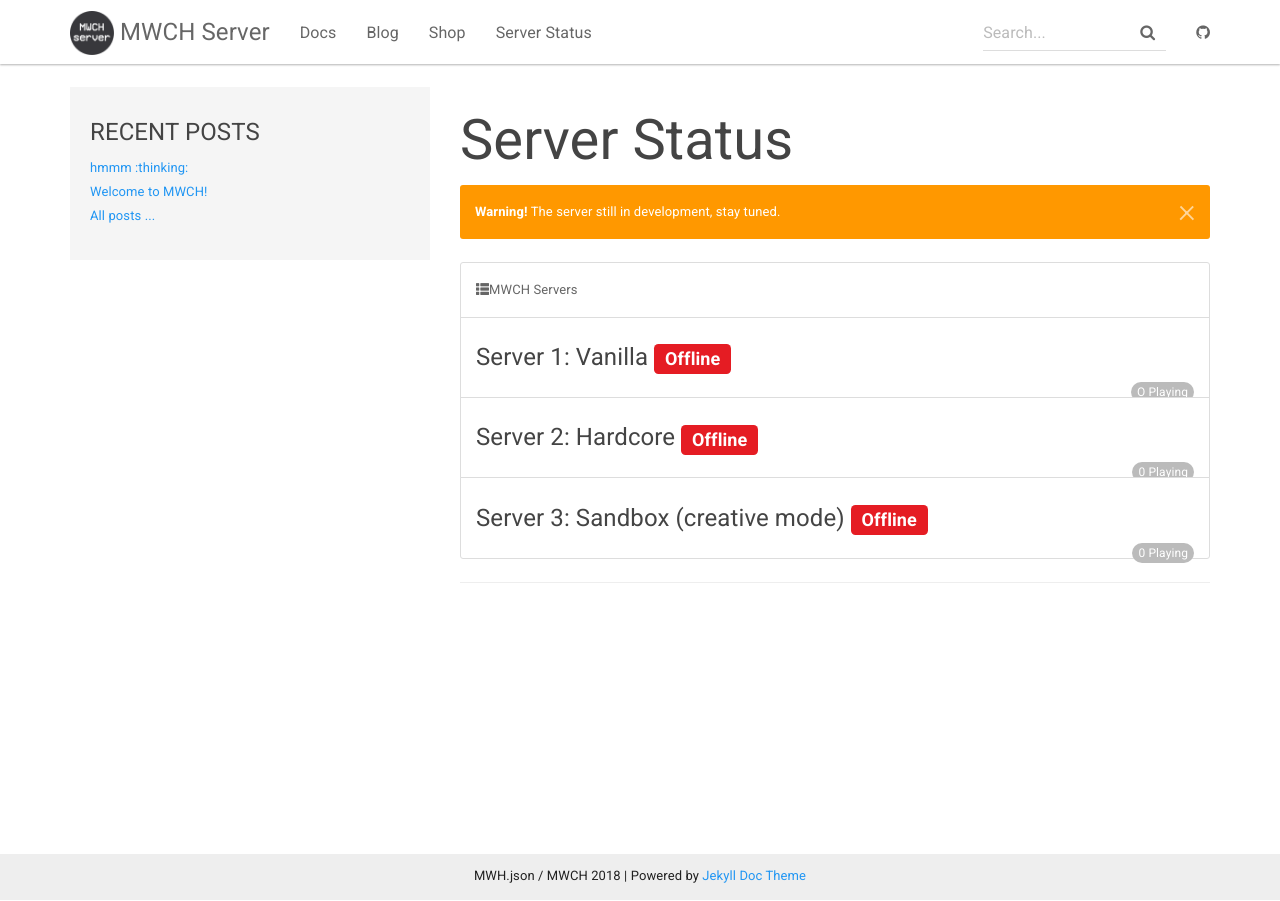
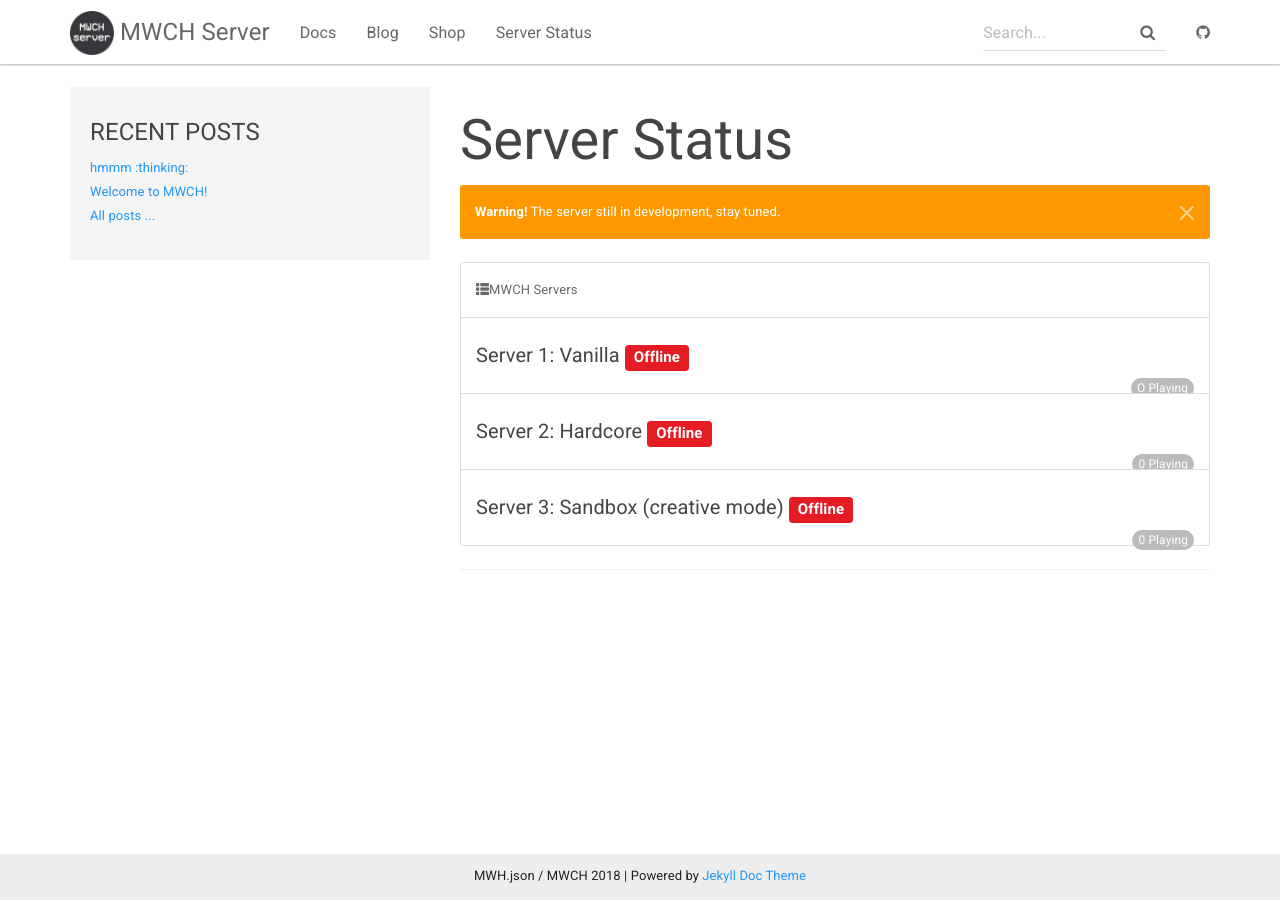
Before and after one commit to nattapong3912/website, a Jekyll site: the page built from status.md, in a window 1280 px wide. Built offline with Jekyll 4.4.1, drawn with Linux system fonts in a browser that asks for light colours; nearby versions of some CDN libraries; library files that are not in the unit come from our copies.

Commit message:
Update status.md

```diff
--- a/status.md
+++ b/status.md
@@ -10,7 +10,7 @@ title: Server Status
 
 <ul class="list-group">
 <li class="list-group-item"><span class="glyphicon glyphicon-th-list" aria-hidden="true"></span>MWCH Servers</li>
-<li class="list-group-item"><h4>Server 1: Vanilla <span class="label label-danger">Offline</span></h4><span class="badge">O Playing</span></li>
-<li class="list-group-item"><h4>Server 2: Hardcore <span class="label label-danger">Offline</span></h4><span class="badge">0 Playing</span></li>
-<li class="list-group-item"><h4>Server 3: Sandbox (creative mode) <span class="label label-danger">Offline</span></h4><span class="badge">0 Playing</span></li>
+<li class="list-group-item"><h5>Server 1: Vanilla <span class="label label-danger">Offline</span></h5><span class="badge">O Playing</span></li>
+<li class="list-group-item"><h5>Server 2: Hardcore <span class="label label-danger">Offline</span></h5><span class="badge">0 Playing</span></li>
+<li class="list-group-item"><h5>Server 3: Sandbox (creative mode) <span class="label label-danger">Offline</span></h5><span class="badge">0 Playing</span></li>
 </ul>
```
